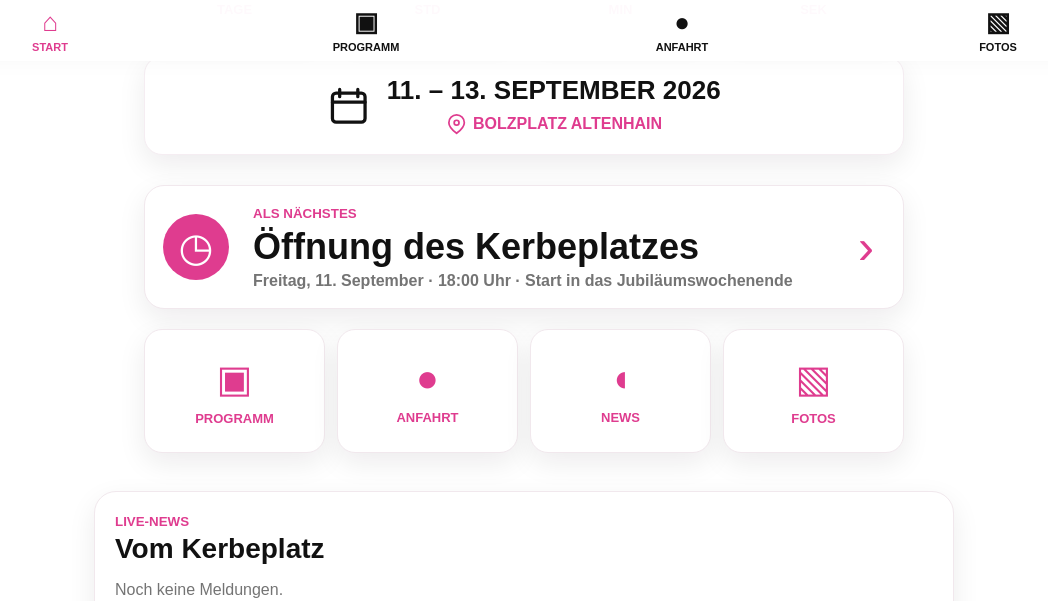
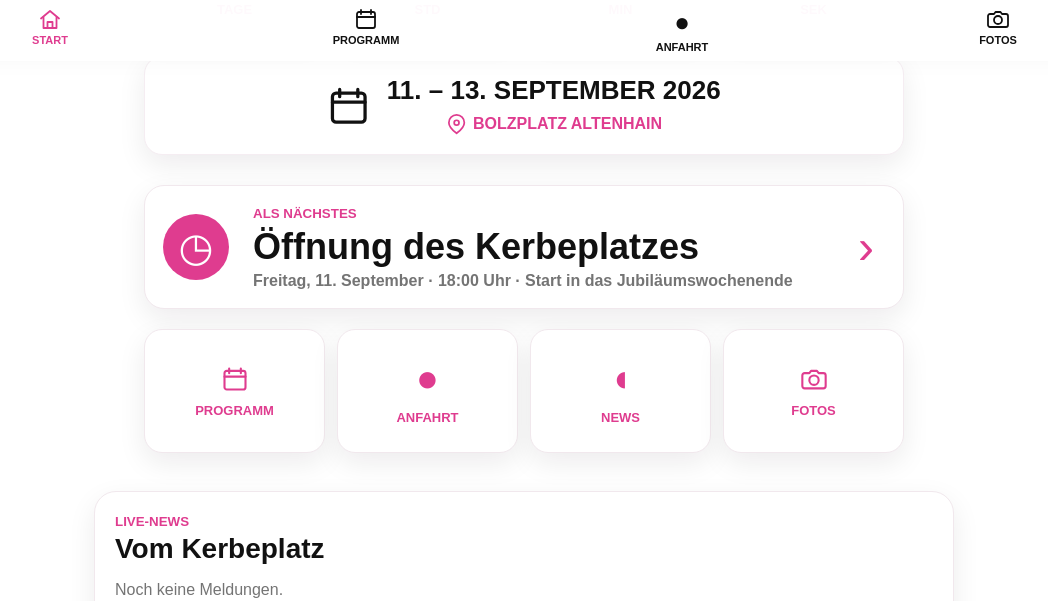
Before and after one commit to leonausalehaa/wuzzekerb-2026, a website: page index.html in a window 1280 px wide. Shown: the part 739-1340 px from the top of the page, without its empty margins (116-1164 px from the left). Drawn offline with Linux system fonts and the light colour scheme; no server answers.

Commit message:
Finale Line Icons

```diff
--- a/index.html
+++ b/index.html
@@ -49,10 +49,10 @@
   </section>
 
   <section class="quick-grid">
-    <button data-go="programm"><span>▣</span><b>PROGRAMM</b></button>
+    <button data-go="programm"><span><svg class="nav-svg" viewBox="0 0 24 24" aria-hidden="true"><rect x="3" y="5" width="18" height="16" rx="2"/><path d="M7 3v4M17 3v4M3 10h18"/></svg></span><b>PROGRAMM</b></button>
     <button data-go="plan"><span>●</span><b>ANFAHRT</b></button>
     <button id="pushBtn"><span>◖</span><b>NEWS</b></button>
-    <button data-go="fotos"><span>▧</span><b>FOTOS</b></button>
+    <button data-go="fotos"><span><svg class="nav-svg" viewBox="0 0 24 24" aria-hidden="true"><path d="M4 7h4l1.5-2h5L16 7h4a2 2 0 0 1 2 2v9a2 2 0 0 1-2 2H4a2 2 0 0 1-2-2V9a2 2 0 0 1 2-2Z"/><circle cx="12" cy="13" r="4"/></svg></span><b>FOTOS</b></button>
   </section>
 
   <section class="panel news home-news">
@@ -135,10 +135,10 @@
 </main>
 
 <nav class="bottomnav">
-  <button data-view="start" class="active"><span>⌂</span>START</button>
-  <button data-view="programm"><span>▣</span>PROGRAMM</button>
+  <button data-view="start" class="active"><span><svg class="nav-svg" viewBox="0 0 24 24" aria-hidden="true"><path d="M3 11.5 12 4l9 7.5"/><path d="M5.5 10.5V21h13V10.5"/><path d="M9.5 21v-6h5v6"/></svg></span>START</button>
+  <button data-view="programm"><span><svg class="nav-svg" viewBox="0 0 24 24" aria-hidden="true"><rect x="3" y="5" width="18" height="16" rx="2"/><path d="M7 3v4M17 3v4M3 10h18"/></svg></span>PROGRAMM</button>
   <button data-view="plan"><span>●</span>ANFAHRT</button>
-  <button data-view="fotos"><span>▧</span>FOTOS</button>
+  <button data-view="fotos"><span><svg class="nav-svg" viewBox="0 0 24 24" aria-hidden="true"><path d="M4 7h4l1.5-2h5L16 7h4a2 2 0 0 1 2 2v9a2 2 0 0 1-2 2H4a2 2 0 0 1-2-2V9a2 2 0 0 1 2-2Z"/><circle cx="12" cy="13" r="4"/></svg></span>FOTOS</button>
 </nav>
 
 <div id="uploadModal" class="modal hidden">
--- a/styles.css
+++ b/styles.css
@@ -138,3 +138,16 @@ main{max-width:900px;margin:auto}
   .calendar-actions{width:100%}
   .calendar-actions a{flex:1;text-align:center}
 }
+
+/* Final: echte einheitliche Line-Icons statt Platzhalter-Glyphen */
+.nav-svg{
+  width:28px;height:28px;display:block;margin:0 auto;
+  fill:none;stroke:currentColor;stroke-width:1.8;
+  stroke-linecap:round;stroke-linejoin:round;
+}
+.quick .nav-svg{width:31px;height:31px}
+.bottomnav .nav-svg{width:24px;height:24px}
+.quick button,.bottomnav button{color:inherit}
+.quick button .nav-svg{color:var(--pink,#e2388d)}
+.bottomnav button .nav-svg{color:#111}
+.bottomnav button.active .nav-svg{color:var(--pink,#e2388d)}
```
Also changed, not shown: 1 other file.
